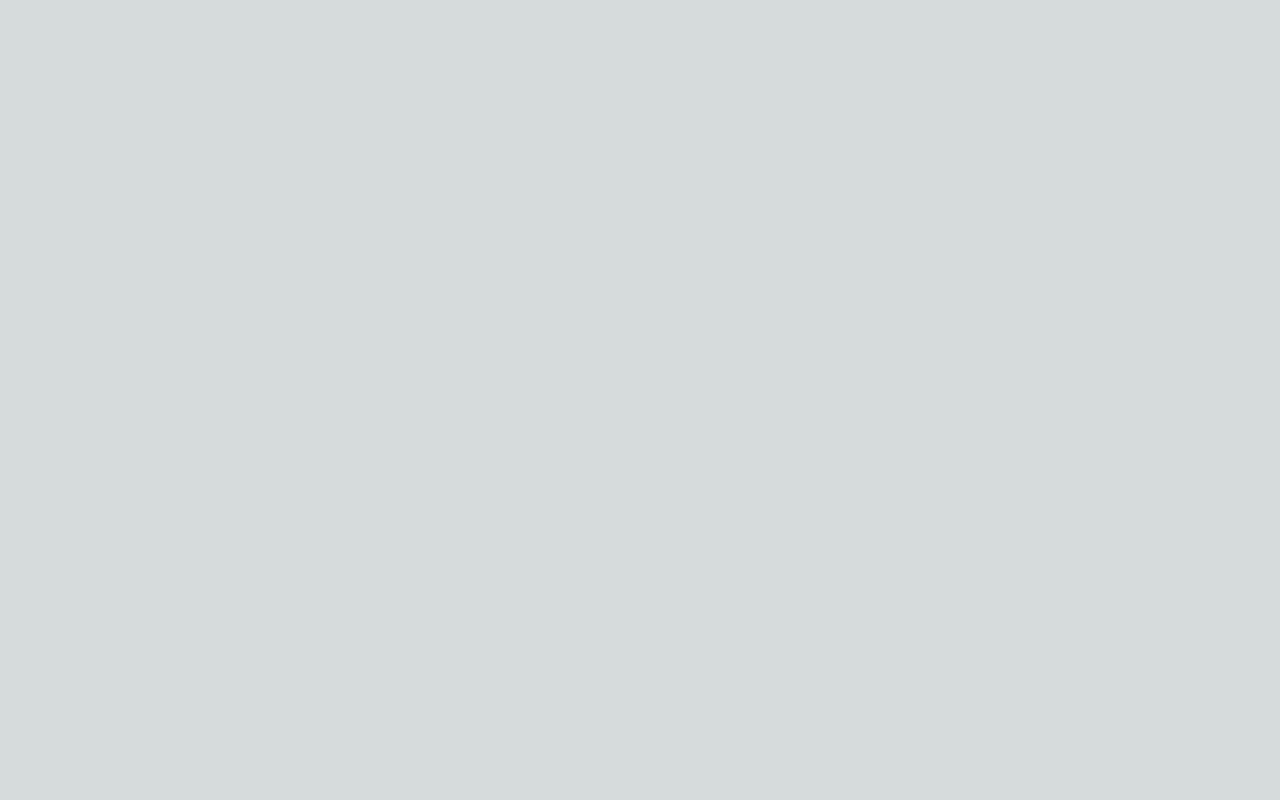
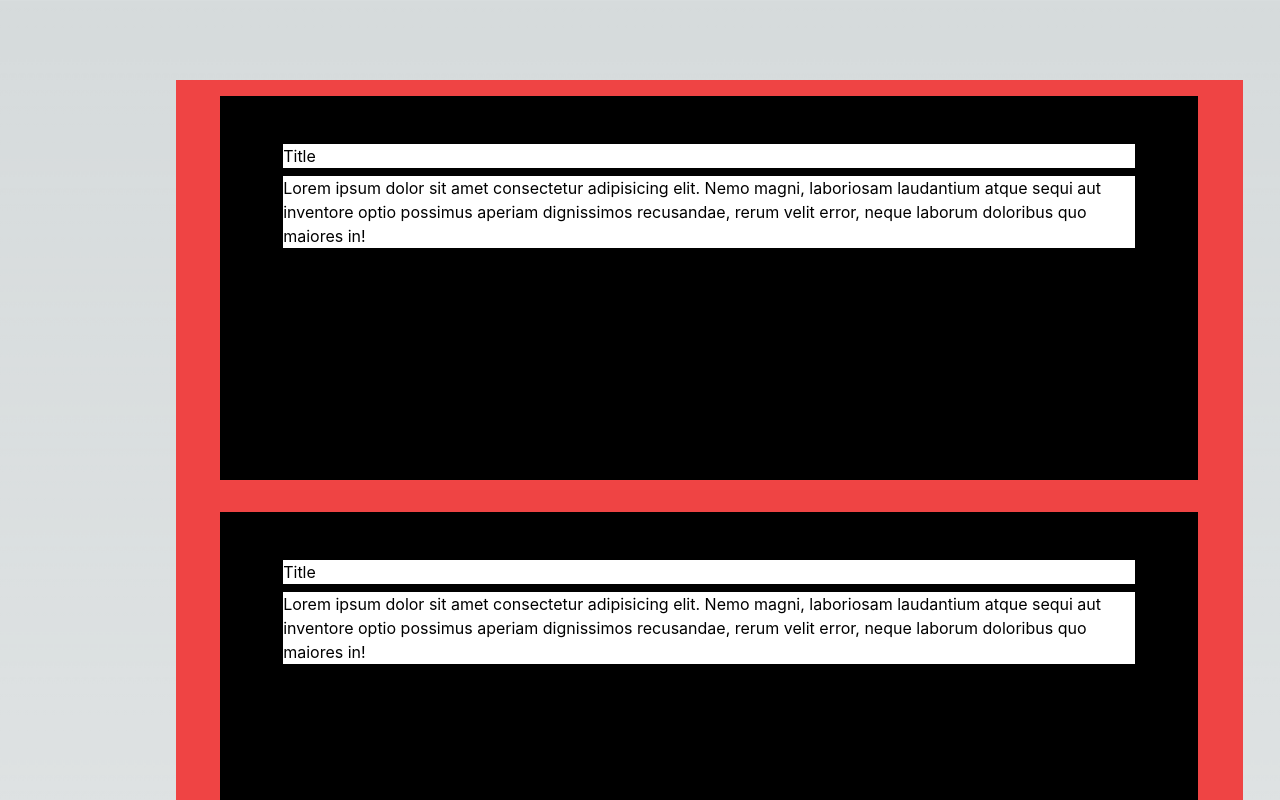
Before and after one commit to CodeKnight07/GeohazardMap, a Next.js app in the folder geomap-frontend/: page /components/user/user-dashboard/dashboard-announcement in a window 1280 px wide. Shown: the top 800 px of the page. Built offline with nearby package versions, Linux system fonts and the light colour scheme.

Commit message:
enhance announcement-user-dashboard

```diff
--- a/geomap-frontend/pages/components/user/user-dashboard/dashboard-announcement.tsx
+++ b/geomap-frontend/pages/components/user/user-dashboard/dashboard-announcement.tsx
@@ -1,8 +1,27 @@
 import React from 'react'
 
 function UserAnnouncement() {
+
+   const divGenerator =()=>{ // get method how many post in the database
+                          // ToDO need to fetch using api the posts data
+    const divs =[]      // store the divs need to be rendered and return
+    const numPost =10 // dummy Data
+    for (let i = 0; i < numPost; i++){
+      divs.push(<div key={i} className='bg-black flex flex-col items-center space-y-2 max-md:w-4/5 h-80 md:w-11/12 md:h-96 p-6 m-4'>{i+1}
+        <div className='bg-white w-11/12'>Title</div>
+        <div className='w-11/12 bg-white'>
+          <p>Lorem ipsum dolor sit amet consectetur adipisicing elit. Nemo magni, laboriosam laudantium atque sequi aut inventore optio possimus aperiam dignissimos recusandae, rerum velit error, neque laborum doloribus quo maiores in!</p>
+        </div>
+
+      </div>)
+    }
+    return divs
+  }
   return (
-    <div></div>
+    <div className='bg-red-500 relative h-auto top-20 -z-50 flex flex-col items-center lg:w-10/12 left-40 mx-2 md:w-9/12 md:mx-4
+     sm: w-9/12 max-sm:left-0 max-sm:w-screen '>
+        {divGenerator()}
+    </div>
   )
 }
 
```
